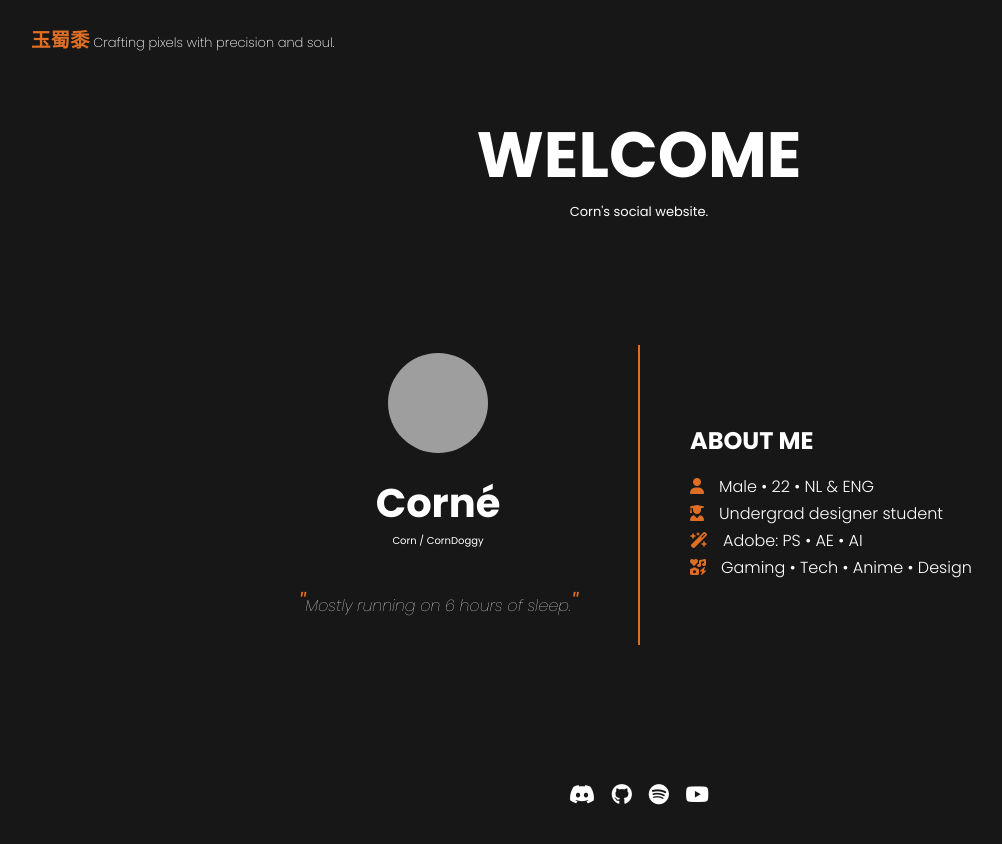
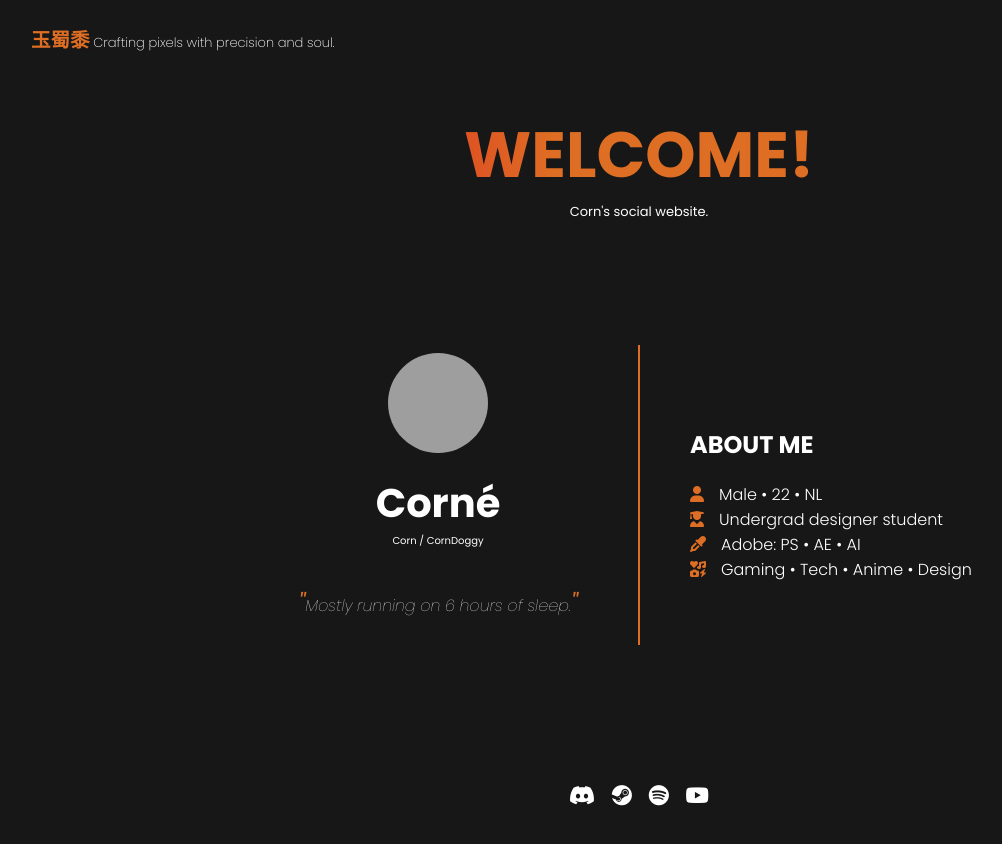
Before and after one commit to cornedirks/cornedirks.github.io, a plain HTML site: page index.html in a window 1280 px wide. Shown: the whole page, without its empty margins (1-1003 px from the left). Drawn offline with Linux system fonts and the light colour scheme; grey boxes are pictures that could not be loaded; a web font is replaced by a local one.

Commit message:
Added functionality + extra's
Social buttons work now. They have a hover and go to their respective websites. Added a gradient to the ''welcome'' in the header.

```diff
--- a/index.html
+++ b/index.html
@@ -18,7 +18,7 @@
 
     <header>
         <h1>
-            WELCOME
+            WELCOME!
         </h1>
         <p class="header_text">Corn's social website.</p>
     </header>
@@ -34,19 +34,19 @@
         </div>
         <div class="main_right">
 <h2>ABOUT ME</h2>
-<i class="fas fa-user"><span class="icon_text">Male • 22 • NL & ENG</span></i>
+<i class="fas fa-user"><span class="icon_text">Male • 22 • NL</span></i>
 <i class="fas fa-user-graduate"><span class="icon_text">Undergrad designer student</span></i>
-<i class="fas fa-wand-magic-sparkles"><span class="icon_text">Adobe: PS • AE • AI</i>
-    <i class="fas fa-icons"><span class="icon_text">Gaming • Tech • Anime • Design </span></i>
+<i class="fas fa-eye-dropper"><span class="icon_text">Adobe: PS • AE • AI</i>
+<i class="fas fa-icons"><span class="icon_text">Gaming • Tech • Anime • Design </span></i>
         </div>
     </main>
 
     <section class="socials_section">
     <div class="socials_icons">
-        <i class="fab fa-discord"></i>
-        <i class="fab fa-github"></i>
-        <i class="fab fa-spotify"></i>
-        <i class="fab fa-youtube"></i>
+        <a href="https://discordid.netlify.app/?id=112647635684302848"><i class="fab fa-discord"></i></a>
+        <a href="https://steamcommunity.com/id/CornDoggyy/"><i class="fab fa-steam"></i></a>
+        <a href="https://open.spotify.com/user/1159399622"><i class="fab fa-spotify"></i></a>
+        <a href="https://www.youtube.com/channel/UCNQpZxF9WC6EO6RxjLaZMBA"><i class="fab fa-youtube"></i></a>
     </div>
     </section>
 </body>
--- a/style.css
+++ b/style.css
@@ -1,55 +1,81 @@
-@import url('https://fonts.googleapis.com/css2?family=Darumadrop+One&family=Noto+Sans+JP:wght@100;200;300;400;500;600;700;800;900&family=Poppins:ital,wght@0,100;0,200;0,300;0,400;0,500;0,600;0,700;0,800;0,900;1,100;1,200;1,300;1,400;1,500;1,600;1,700;1,800;1,900&display=swap');
-@import url('https://fonts.googleapis.com/css2?family=Poppins:ital,wght@0,100;0,200;0,300;0,400;0,500;0,600;0,700;0,800;0,900;1,100;1,200;1,300;1,400;1,500;1,600;1,700;1,800;1,900&display=swap');
+@import url("https://fonts.googleapis.com/css2?family=Darumadrop+One&family=Noto+Sans+JP:wght@100;200;300;400;500;600;700;800;900&family=Poppins:ital,wght@0,100;0,200;0,300;0,400;0,500;0,600;0,700;0,800;0,900;1,100;1,200;1,300;1,400;1,500;1,600;1,700;1,800;1,900&display=swap");
+@import url("https://fonts.googleapis.com/css2?family=Poppins:ital,wght@0,100;0,200;0,300;0,400;0,500;0,600;0,700;0,800;0,900;1,100;1,200;1,300;1,400;1,500;1,600;1,700;1,800;1,900&display=swap");
 
-body{
+body {
   background-color: #171717;
-    font-family: 'Poppins', sans-serif;
+  font-family: "Poppins", sans-serif;
   color: white;
 }
 
-.h2_nav{
+.h2_nav {
   color: white;
   font-size: small;
   font-weight: 200;
 }
 
-h1{
+h1 {
   color: white;
   font-size: 4em;
   margin-bottom: 0%;
 }
 
-nav{
+nav {
   margin-top: 1.5em;
   padding-left: 1.5em;
 }
 
-.span_nav{
-    color: #DE6E23;
+.span_nav {
+  color: #de6e23;
   font-weight: 900;
-    font-family: 'Noto Sans JP', sans-serif;
+  font-family: "Noto Sans JP", sans-serif;
   font-size: 1.5em;
 }
 
-span{
+span {
   color: white;
-
 }
 
-
-header{
+header {
   display: flex;
   justify-content: center;
   align-items: center;
   flex-direction: column;
 }
 
-.header_text{
+.header_text {
   font-size: small;
   margin-top: 0%;
 }
 
-main{
+header h1 {
+  background-image: linear-gradient(
+    to right,
+    #de6e23,
+    #de6e23,
+    #de6e23,
+    #de3923,
+    #de6e23,
+    #de6e23,
+    #de6e23
+  );
+  background-clip: text;
+  -webkit-background-clip: text;
+  color: transparent;
+  background-size: 300%;
+  animation: gradient_animation 4s infinite alternate ease-in-out;
+}
+
+@keyframes gradient_animation {
+  0% {
+    background-position: left;
+  }
+
+  100% {
+    background-position: right;
+  }
+}
+
+main {
   display: flex;
   justify-content: center;
   align-items: center;
@@ -57,7 +83,7 @@ main{
   gap: 50px;
 }
 
-.main_left{
+.main_left {
   display: flex;
   justify-content: center;
   align-items: center;
@@ -67,36 +93,36 @@ main{
   box-sizing: border-box;
 }
 
-.quote{
+.quote {
   font-style: italic;
   font-weight: lighter;
 }
 
-.quotations{
+.quotations {
   font-size: x-large;
-    color: #DE6E23;
+  color: #de6e23;
   font-weight: bolder;
 }
 
-.name{
+.name {
   font-size: 2.5em;
   margin-bottom: 0px;
   margin-top: 20px;
 }
 
-.aka{
+.aka {
   font-size: x-small;
   margin-top: 0px;
   margin-bottom: 20px;
 }
 
-.main_line{
-    background-color: #DE6E23;
+.main_line {
+  background-color: #de6e23;
   width: 2px;
   height: 300px;
 }
 
-.main_right{
+.main_right {
   display: flex;
   justify-content: center;
   flex-direction: column;
@@ -105,40 +131,54 @@ margin-top: 20px;
   box-sizing: border-box;
 }
 
-.fas{
-    color: #DE6E23;
+.main_right i {
+  line-height: 1.5em;
 }
 
-.fab{
+.fas {
+  color: #de6e23;
+}
+
+.fab {
   font-size: 1.3em;
   cursor: pointer;
 }
 
-.profile_pic{
+.profile_pic {
   height: 100px;
   width: 100px;
   border-radius: 50%;
 }
 
-.socials_section{
+.socials_section {
   display: flex;
   justify-content: center;
   align-content: center;
   margin: 90px;
 }
-.socials_icons{
+
+.socials_icons {
   display: flex;
   justify-content: space-between;
   width: 140px;
 }
 
-i{
-margin-bottom: 10px;
-
+.socials_icons a {
+  text-decoration: none;
+  color: white;
 }
 
-.icon_text{
-    font-family: 'Poppins', sans-serif;
+.socials_icons i {
+  margin-bottom: 10px;
+}
+
+.socials_icons i:hover {
+  scale: 120%;
+  color: #de6e23;
+}
+
+.icon_text {
+  font-family: "Poppins", sans-serif;
   font-weight: 300;
   margin-left: 15px;
 }
```
Lines whose indentation alone changed are shown as unchanged.
